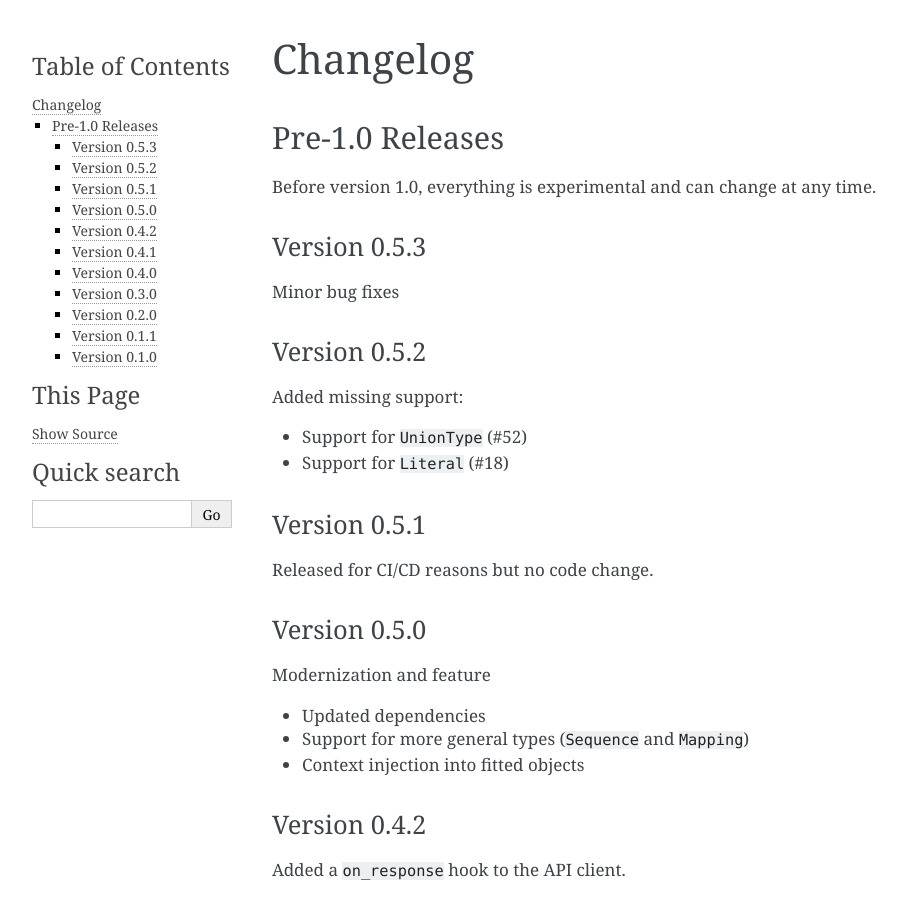
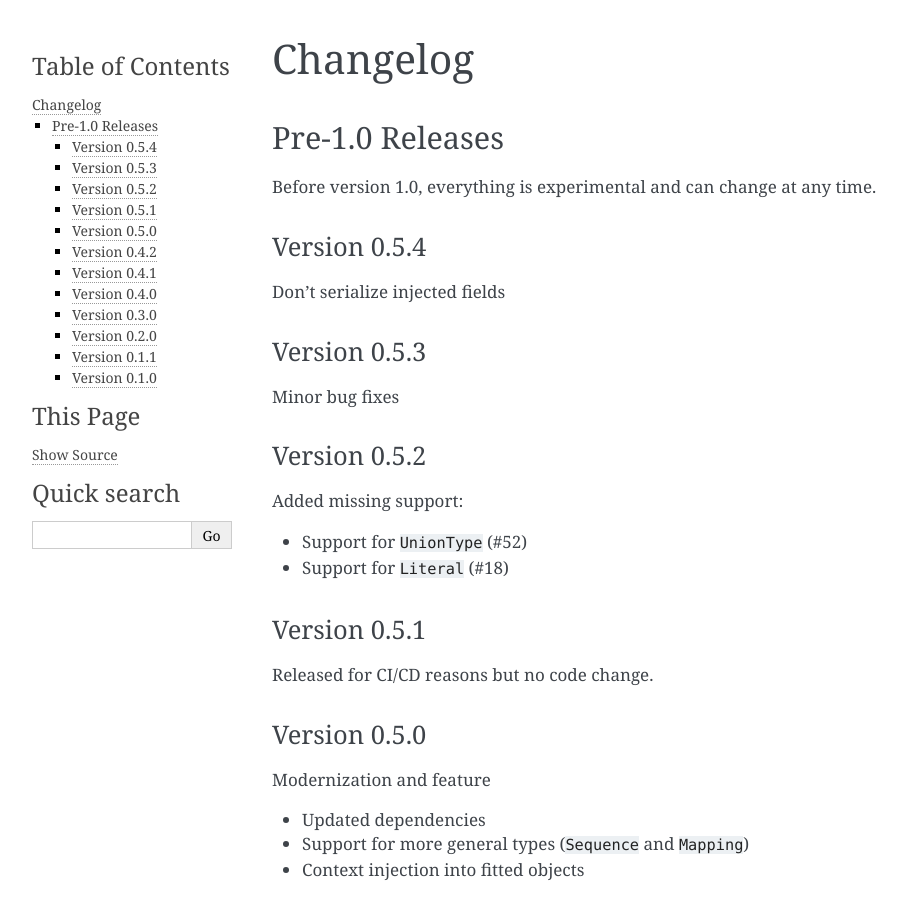
Before and after one commit to Xowap/typefit, a Sphinx documentation site: the page built from docs/source/changelog.rst, in a window 1280 px wide and 900 px high. Shown: the whole window, without its empty margins (148-1055 px from the left). Built offline with Sphinx 7.4.7, drawn with Linux system fonts in a browser that asks for light colours.

Commit message:
Update changelog

```diff
--- a/docs/source/changelog.rst
+++ b/docs/source/changelog.rst
@@ -5,6 +5,11 @@ Pre-1.0 Releases
 ----------------
 
 Before version 1.0, everything is experimental and can change at any time.
+
+Version 0.5.4
+~~~~~~~~~~~~~
+
+Don't serialize injected fields
 
 Version 0.5.3
 ~~~~~~~~~~~~~
```
